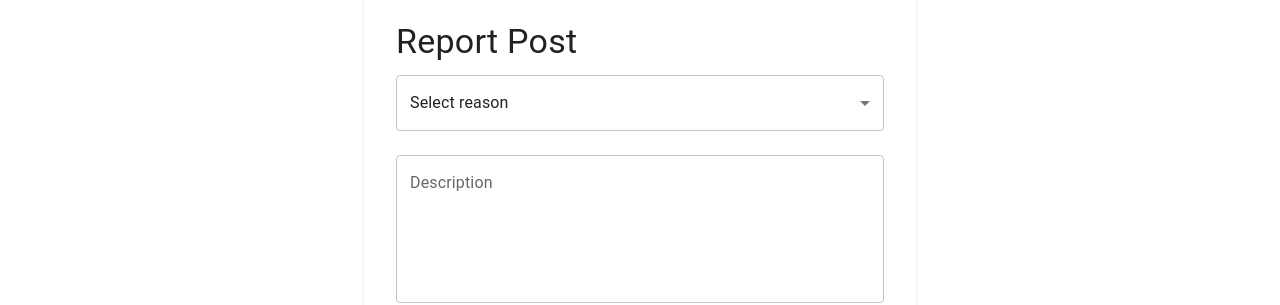
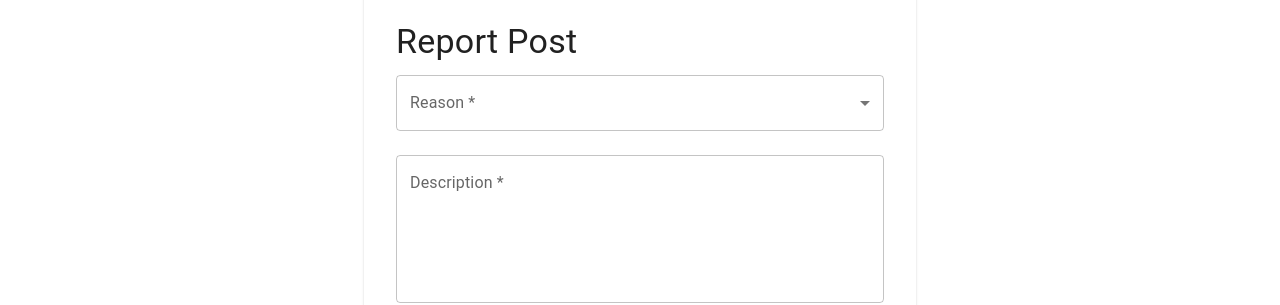
Before and after one commit to lucy02-zone/CampusVoice, a React app in the folder frontend/: page /report in a window 1280 px wide. Shown: the part 123-428 px from the top of the page. Built offline with nearby package versions, Linux system fonts and the light colour scheme; no server answers; sample sign-in values are in the browser's storage; the HTML template or start-up script is replaced by a standard one.

Commit message:
feat: improve report post validation, loading and error handling

```diff
--- a/frontend/src/pages/ReportPost.jsx
+++ b/frontend/src/pages/ReportPost.jsx
@@ -5,6 +5,9 @@ import {
     Box,
     Button,
     Container,
+    FormControl,
+    FormHelperText,
+    InputLabel,
     MenuItem,
     Paper,
     Select,
@@ -14,6 +17,7 @@ import {
 
 import { createReport } from "../api/reportApi";
 import { useAuth } from "../context/AuthContext";
+import { getApiErrorMessage } from "../api/apiError";
 
 const ReportPost = () => {
     const navigate = useNavigate();
@@ -27,14 +31,24 @@ const ReportPost = () => {
         description: "",
     });
 
+    const [errors, setErrors] = useState({});
+    const [loading, setLoading] = useState(false);
     const [error, setError] = useState("");
     const [message, setMessage] = useState("");
 
     const handleChange = (e) => {
-        setFormData({
-            ...formData,
-            [e.target.name]: e.target.value,
-        });
+        const { name, value } = e.target;
+        setFormData((prev) => ({
+            ...prev,
+            [name]: value,
+        }));
+
+        if (errors[name]) {
+            setErrors((prev) => ({
+                ...prev,
+                [name]: "",
+            }));
+        }
     };
 
     const handleSubmit = async (e) => {
@@ -43,28 +57,51 @@ const ReportPost = () => {
         setError("");
         setMessage("");
 
+        if (!postId) {
+            setError("Missing Post ID. Please navigate from a valid post to report.");
+            return;
+        }
+
+        const trimmedReason = formData.reason.trim();
+        const trimmedDescription = formData.description.trim();
+
+        const validationErrors = {};
+        if (!trimmedReason) {
+            validationErrors.reason = "Please select a reason for reporting";
+        }
+        if (!trimmedDescription) {
+            validationErrors.description = "Description is required";
+        }
+
+        if (Object.keys(validationErrors).length > 0) {
+            setErrors(validationErrors);
+            return;
+        }
+
+        setErrors({});
+        setLoading(true);
+
         try {
             const data = await createReport(
                 {
                     postId,
-                    reason: formData.reason,
-                    description: formData.description,
+                    reason: trimmedReason,
+                    description: trimmedDescription,
                 },
                 token
             );
 
             if (data.success) {
-                setMessage("Report submitted successfully");
+                setMessage(data.message || "Report submitted successfully");
 
                 setTimeout(() => {
                     navigate("/posts");
-                }, 1000);
+                }, 1500);
             }
         } catch (error) {
-            setError(
-                error.response?.data?.message ||
-                "Failed to submit report"
-            );
+            setError(getApiErrorMessage(error, "Failed to submit report"));
+        } finally {
+            setLoading(false);
         }
     };
 
@@ -91,45 +128,40 @@ const ReportPost = () => {
                     <Box
                         component="form"
                         onSubmit={handleSubmit}
+                        noValidate
                         sx={{
                             display: "flex",
                             flexDirection: "column",
                             gap: 3,
                         }}
                     >
+                        <FormControl fullWidth error={Boolean(errors.reason)} disabled={loading}>
+                            <InputLabel id="report-reason-label">Reason *</InputLabel>
                             <Select
+                                labelId="report-reason-label"
                                 name="reason"
                                 value={formData.reason}
+                                label="Reason *"
                                 onChange={handleChange}
-                            displayEmpty
-                            required
                             >
-                            <MenuItem value="">
-                                Select reason
-                            </MenuItem>
-
-                            <MenuItem value="SPAM">
-                                Spam
-                            </MenuItem>
-
-                            <MenuItem value="HARASSMENT">
-                                Harassment
-                            </MenuItem>
-
-                            <MenuItem value="INAPPROPRIATE">
-                                Inappropriate Content
-                            </MenuItem>
-
-                            <MenuItem value="OTHER">
-                                Other
-                            </MenuItem>
+                                <MenuItem value="SPAM">Spam</MenuItem>
+                                <MenuItem value="HARASSMENT">Harassment</MenuItem>
+                                <MenuItem value="INAPPROPRIATE">Inappropriate Content</MenuItem>
+                                <MenuItem value="OTHER">Other</MenuItem>
                             </Select>
+                            {errors.reason && (
+                                <FormHelperText>{errors.reason}</FormHelperText>
+                            )}
+                        </FormControl>
 
                         <TextField
-                            label="Description"
+                            label="Description *"
                             name="description"
                             value={formData.description}
                             onChange={handleChange}
+                            error={Boolean(errors.description)}
+                            helperText={errors.description}
+                            disabled={loading}
                             multiline
                             rows={5}
                             fullWidth
@@ -139,8 +171,9 @@ const ReportPost = () => {
                             type="submit"
                             variant="contained"
                             size="large"
+                            disabled={loading}
                         >
-                            Submit Report
+                            {loading ? "Submitting..." : "Submit Report"}
                         </Button>
                     </Box>
                 </Paper>
```
Lines whose indentation alone changed are shown as unchanged.
